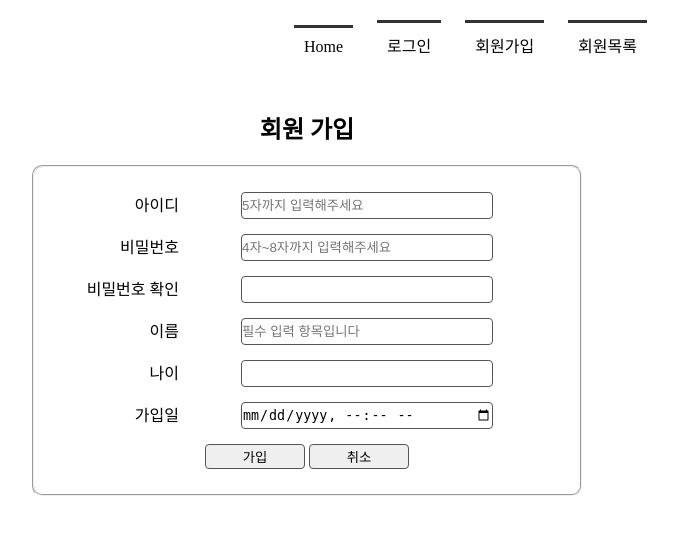
After one commit to reina91kr/member, a Flask app: page /register/ in a window 1280 px wide. The commit adds this page. Shown: the top 535 px of the page, without its empty margins (333-1011 px from the left). Run offline with Flask 2, Linux system fonts and the light colour scheme.

Commit message:
'member3

```diff
--- a/app.py
+++ b/app.py
@@ -1,8 +1,9 @@
 import sqlite3
 
-from flask import Flask, render_template
+from flask import Flask, render_template, request, redirect, url_for, session
 
 app = Flask(__name__)
+app.secret_key = "wkddbswl" #암호키 설정
 
 def getconn():
     conn = sqlite3.connect('./memberdb.db')
@@ -12,6 +13,9 @@ def getconn():
 def index():
     return render_template('index.html')
 
+@app.route('/navbar/')
+def navbar():
+    return render_template('navbar.html')
 
 @app.route('/memberlist/')
 def memberlist():
@@ -33,4 +37,52 @@ def member_view(id):     #id를 경로로 설정하고 매개변수 넘겨줌
     conn.close()
     return render_template('member_view.html', rs = rs)
 
+@app.route('/register/', methods = ['GET','POST'])
+def register():
+    if request.method == 'POST':
+        #자료 수집하기
+        id = request.form['mid']
+        pwd = request.form['passwd1']
+        name = request.form['name']
+        age = request.form['age']
+        date = request.form['regDate']
+
+        conn = getconn()
+        cur = conn.cursor()
+        sql = "INSERT INTO member VALUES ('%s', '%s', '%s', '%s', '%s')" % (id, pwd, name, age, date)
+        cur.execute(sql)
+        conn.commit()
+        conn.close()
+        return redirect(url_for('memberlist'))   #url 경로로 이동
+
+    else:
+        return render_template('register.html') #get방식
+
+@app.route("/login/", methods = ['GET', 'POST'])
+def login():
+    if request.method == "POST": #'POST'는 반드시 대문자 사용
+        #자료 수집하기
+        id = request.form['mid']
+        pwd = request.form['passwd']
+
+        conn = getconn()
+        cur = conn.cursor()
+        sql = "SELECT * FROM member WHERE mid = '%s' AND passwd = '%s'" % (id, pwd)
+        cur.execute(sql)
+        rs = cur.fetchone()
+        conn.close()
+        if rs:
+            session['userID'] = id              #세션 발급
+            return redirect(url_for('index'))
+        else:
+            error = "아이디나 비밀번호가 일치하지 않습니다."
+            return render_template('login.html', error=error)
+    else:
+        return render_template('login.html')
+
+@app.route('/logout/')
+def logout():
+    session.pop('userID')       #세션 삭제
+    return redirect(url_for('index'))
+
 app.run(debug=True)
--- a/static/css/style.css
+++ b/static/css/style.css
@@ -19,9 +19,32 @@ section table {width : 600px; border-collapse: collapse;}
 section h1{margin-bottom: 20px;}
 section table, th, td {border: 1px solid #ccc;  margin: 0 auto; padding: 10px;}
 section table th {background-color: #eee}
+section table a {color: black}
 
 
 /*member view스타일*/
 section .tbl_view{width : 450px; border-collapse:collapse;}
 section .tbl_view input {width: 200px; height: 30px;}
-section .tbl_view tr td a {text-decoration: none; color; black}
+section .tbl_view a {color: #00f;}
+
+/*register 스타일*/
+section .join{width: 550px; margin: 0 auto;}
+section .join fieldset {border-radius: 10px;}
+section .join ul{list-style:none; padding: 10px;}
+section .join ul li{margin: 15px}
+section .join ul label {width: 120px; float:left; text-align: right}
+section .join ul input {width: 250px; height: 25px;
+    border-radius: 4px; border: 1px solid #555}
+section .join ul input[type ='submit']{width: 100px; height: 25px;}
+section .join ul input[type='reset']{width: 100px; height: 25px;}
+
+/*login 스타일*/
+section .login {width: 450px; margin: 0 auto;}
+section .login fieldset {border-radius: 4px;}
+section .login p {color: #f00; font-weight: bold; padding-top: 10px}
+section .login ul{list-style:none; padding: 10px;}
+section .login ul li{margin: 20px}
+section .login ul label {width: 120px; float:left; text-align: right}
+section .login ul input {width: 200px; height: 25px;
+    border-radius: 4px; border: 1px solid #555}
+section .login ul input[type ='submit']{width: 100px; height: 25px;}
--- /dev/null
+++ b/templates/navbar.html
@@ -0,0 +1,17 @@
+<header>
+    <nav>
+        <ul>
+            {% if session %}
+            <li><a href = "{{ url_for('index') }}">Home</a></li>
+            <li><a href = "{{ url_for('logout') }}">로그아웃</a></li>
+            <li><a href = "{{ url_for('register') }}">회원가입</a></li>
+            <li><a href = "{{ url_for('memberlist') }}">회원목록</a></li>
+            {% else %}
+            <li><a href = "{{ url_for('index') }}">Home</a></li>
+            <li><a href = "{{ url_for('login') }}">로그인</a></li>
+            <li><a href = "{{ url_for('register') }}">회원가입</a></li>
+            <li><a href = "{{ url_for('memberlist') }}">회원목록</a></li>
+            {% endif %}
+        </ul>
+    </nav>
+</header>
--- /dev/null
+++ b/templates/register.html
@@ -0,0 +1,54 @@
+<!DOCTYPE html>
+<html lang="en">
+<head>
+    <meta charset="UTF-8">
+    <title>회원 가입 페이지</title>
+    <link rel = "stylesheet" href="{{ url_for('static', filename='css/style.css') }}">
+</head>
+<body>
+    <div id = "container">
+        {% include 'navbar.html' %}
+        <section>
+            <h1>회원 가입</h1>
+            <form action ="" method ="post" class ="join">
+                <fieldset>
+                    <ul>
+                        <li>
+                            <label for ="mid">아이디</label>
+                            <input type ="text" id ="mid" name ="mid" placeholder="5자까지 입력해주세요">
+                        </li>
+                        <li>
+                            <label for ="passwd1">비밀번호</label>
+                            <input type ="password" id ="passwd1" name ="passwd1" placeholder = "4자~8자까지 입력해주세요">
+                        </li>
+                        <li>
+                            <label for ="passwd2">비밀번호 확인</label>
+                            <input type ="password" id ="passwd2" name ="passwd2">
+                        </li>
+                        <li>
+                            <label for ="name">이름</label>
+                            <input type ="text" id ="name" name ="name" placeholder ="필수 입력 항목입니다">
+                        </li>
+                        <li>
+                            <label for ="age">나이</label>
+                            <input type ="text" id ="age" name ="age">
+                        </li>
+                        <li>
+                            <label for ="regDate">가입일</label>
+                            <input type ="datetime-local" id ="regDate" name ="regDate">
+                        </li>
+                        <li>
+                            <input type ="submit" value ="가입">
+                            <input type ="reset" value ="취소">
+                        </li>
+
+                    </ul>
+
+                </fieldset>
+
+            </form>
+        </section>
+
+    </div>
+</body>
+</html>
```
Also changed, not shown: templates/index.html (+1 -10 lines), templates/login.html (added, +37 -0 lines), templates/member_view.html (+1 -10 lines), templates/memberlist.html (+1 -10 lines), memberdb.db.
